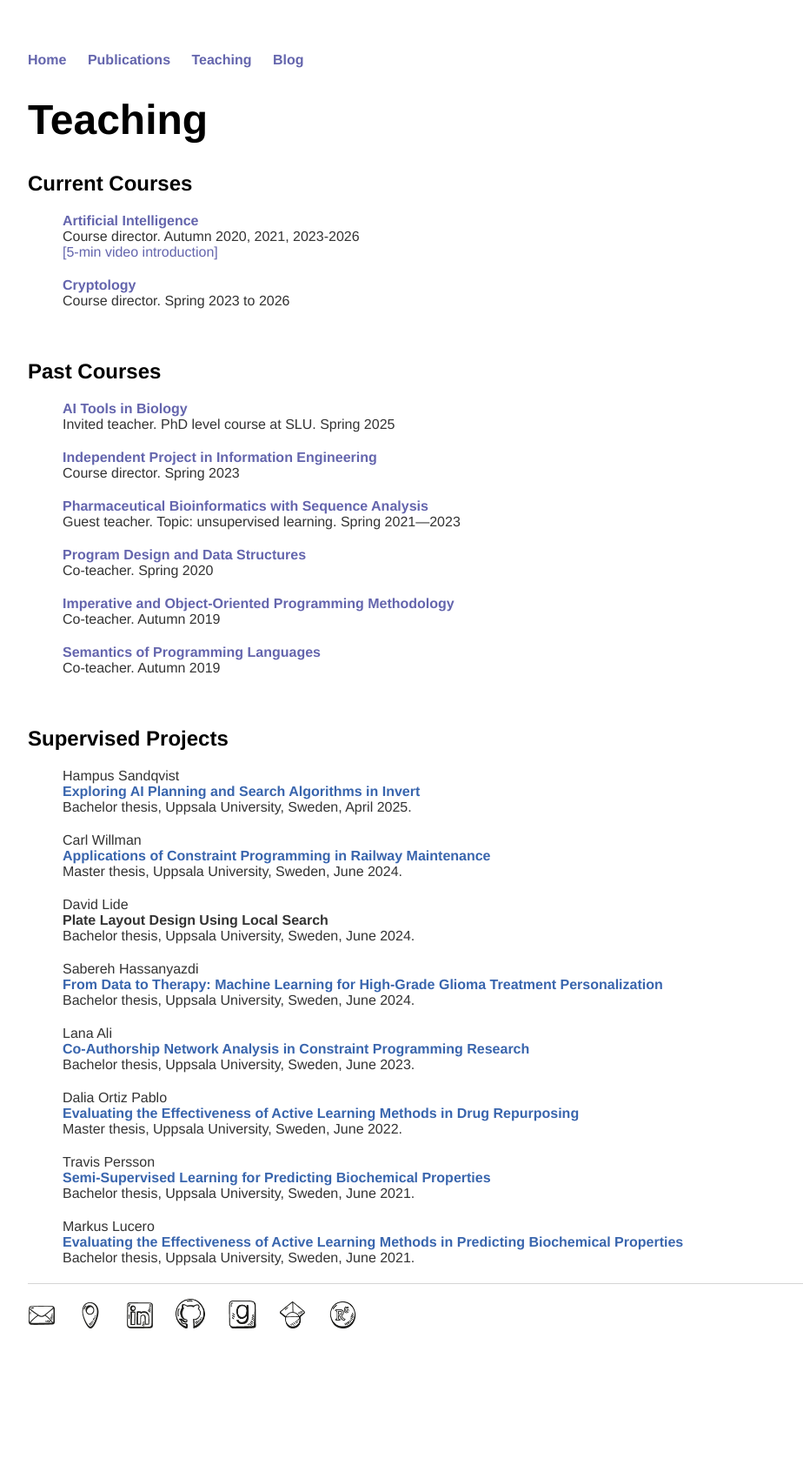
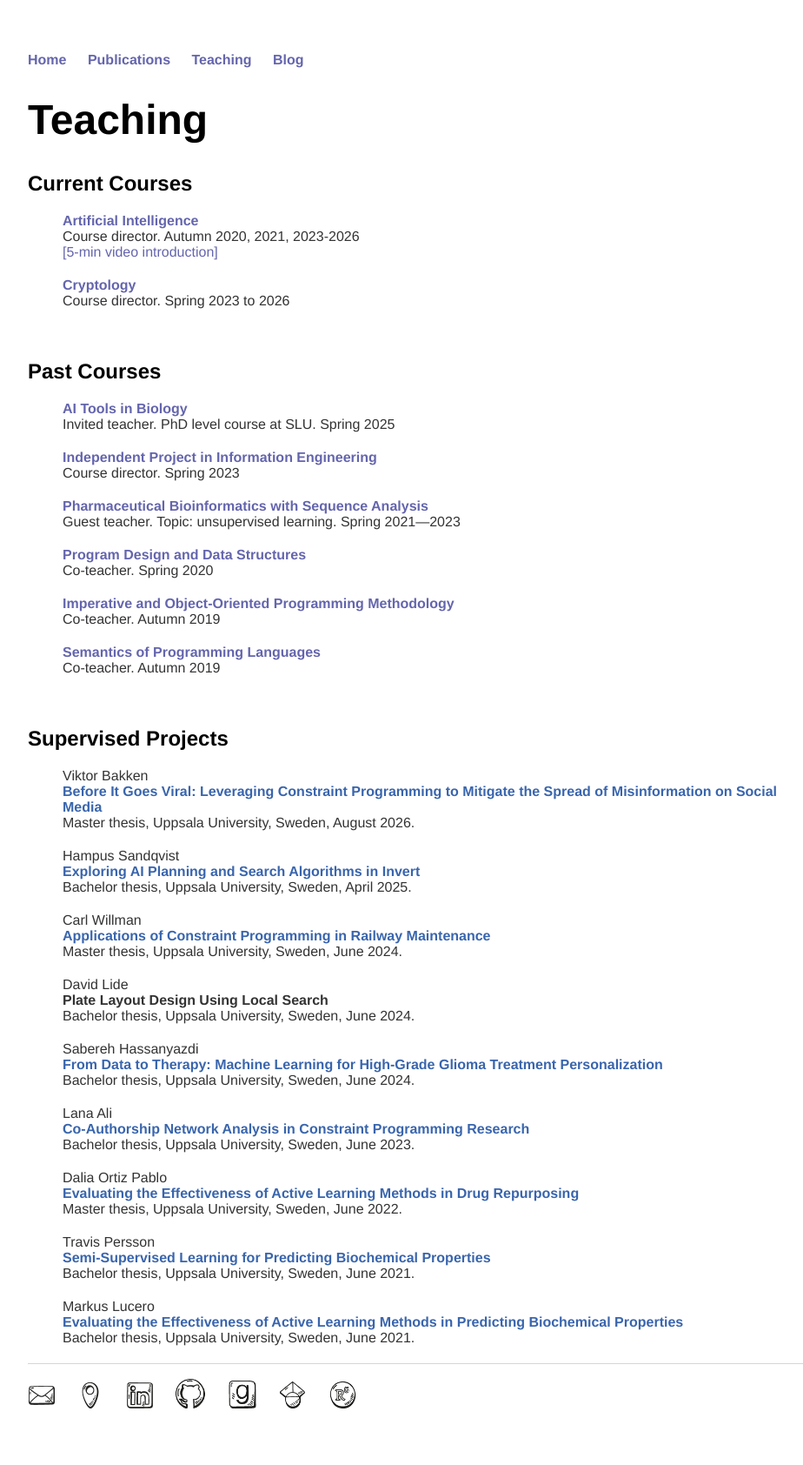
Before and after one commit to andreina-francisco/andreina-francisco.github.io, a Jekyll site: the page built from teaching/index.html, in a window 1280 px wide. Shown: the whole page at 87% size, without its empty margins (160-1084 px from the left). Built offline with Jekyll 4.4.1, drawn with Linux system fonts in a browser that asks for light colours; nearby versions of some CDN libraries; a style sheet for code colours, icons or effects is not loaded; before the commit the page ends 1592 px from its top, so only the background shows below that.

Commit message:
Update index.html

```diff
--- a/teaching/index.html
+++ b/teaching/index.html
@@ -80,6 +80,15 @@ title: Maria Andreina Francisco Rodriguez
 
   <h2> Supervised Projects </h2>
   <ul class="publist">
+
+
+    <li class="pub @">
+    <span class="author">Viktor Bakken</span><br />
+    <span class="title"><a class="text">Before
+    It Goes Viral: Leveraging Constraint Programming to Mitigate the Spread of Misinformation on Social Media</a></span><br />
+    <span class="note">Master thesis, Uppsala University, Sweden, August 2026.</span>
+    </li>
+
     <li class="pub @">
     <span class="author">Hampus Sandqvist</span><br />
     <span class="title"><a class="text" href="https://urn.kb.se/resolve?urn=urn:nbn:se:uu:diva-562311">Exploring AI Planning and Search Algorithms in Invert</a></span><br />
```
